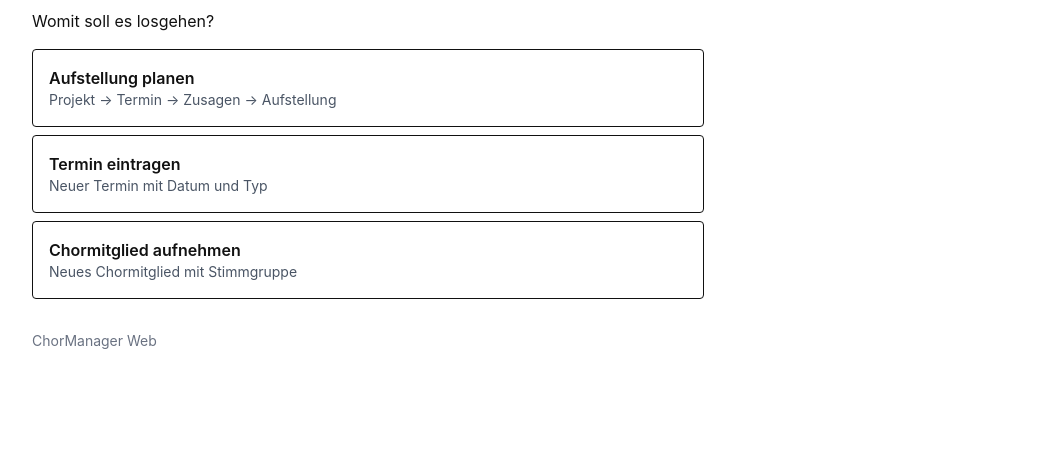
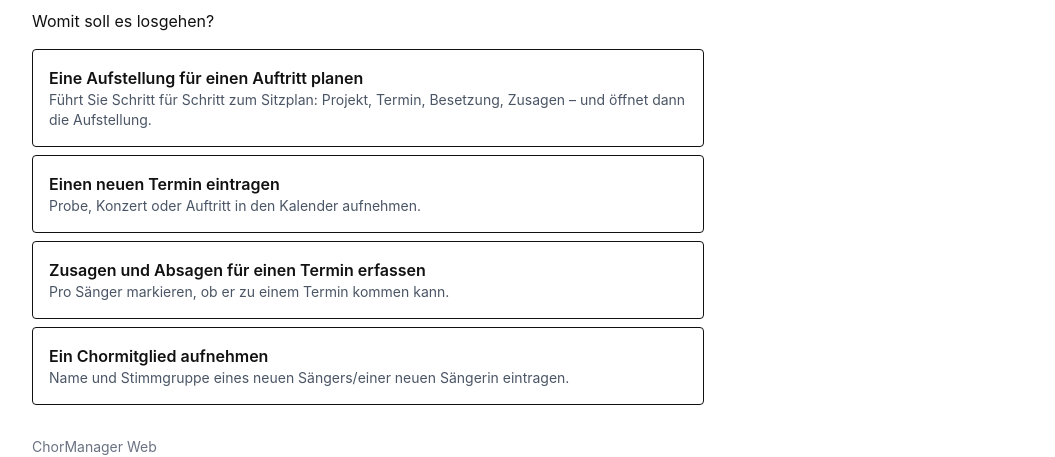
Before and after one commit to asb-42/chormanager, a React (Vite) app in the folder frontend/: page / in a window 1280 px wide. Shown: the part 250-707 px from the top of the page, without its empty margins (112-1167 px from the left). Built offline with nearby package versions, Linux system fonts and the light colour scheme; no server answers.

Commit message:
Vierter Wizard (Zusagen) + Qt-Originaltexte (TDD)
- WizardFlow 'availability': Terminwahl -> Hinweis (Qt-Wortlaut) ->
  aktiver Termin + Sprung in die Matrix; Events-Query dafuer offen
- Startseite + Auswahl mit allen 4 Qt-Titeln/Subtitles
- Tests: 95 gruen, Build gruen (Exits geprueft)

```diff
--- a/frontend/src/App.tsx
+++ b/frontend/src/App.tsx
@@ -39,18 +39,23 @@ function HomePage() {
   const cards = [
     {
       to: '/wizard/formation',
-      title: 'Aufstellung planen',
-      text: 'Projekt → Termin → Zusagen → Aufstellung',
+      title: 'Eine Aufstellung für einen Auftritt planen',
+      text: 'Führt Sie Schritt für Schritt zum Sitzplan: Projekt, Termin, Besetzung, Zusagen – und öffnet dann die Aufstellung.',
     },
     {
       to: '/wizard/event',
-      title: 'Termin eintragen',
-      text: 'Neuer Termin mit Datum und Typ',
+      title: 'Einen neuen Termin eintragen',
+      text: 'Probe, Konzert oder Auftritt in den Kalender aufnehmen.',
+    },
+    {
+      to: '/wizard/availability',
+      title: 'Zusagen und Absagen für einen Termin erfassen',
+      text: 'Pro Sänger markieren, ob er zu einem Termin kommen kann.',
     },
     {
       to: '/wizard/singer',
-      title: 'Chormitglied aufnehmen',
-      text: 'Neues Chormitglied mit Stimmgruppe',
+      title: 'Ein Chormitglied aufnehmen',
+      text: 'Name und Stimmgruppe eines neuen Sängers/einer neuen Sängerin eintragen.',
     },
   ]
   return (
--- a/frontend/src/pages/WizardPage.tsx
+++ b/frontend/src/pages/WizardPage.tsx
@@ -1,6 +1,6 @@
 import { useState } from 'react'
 import { useMutation, useQuery } from '@tanstack/react-query'
-import { Link, useParams } from 'react-router-dom'
+import { Link, useNavigate, useParams } from 'react-router-dom'
 import {
   createEvent,
   createFormation,
@@ -15,9 +15,9 @@ import SingerDialog from '../components/SingerDialog'
 import { useActive } from '../active/active'
 import { Button, PageHeader } from '../components/ui'
 
-type Workflow = 'formation' | 'event' | 'singer' | null
+type Workflow = 'formation' | 'event' | 'singer' | 'availability' | null
 
-const FLOWS: Exclude<Workflow, null>[] = ['formation', 'event', 'singer']
+const FLOWS: Exclude<Workflow, null>[] = ['formation', 'event', 'singer', 'availability']
 
 function initialWorkflow(flow: string | undefined): Workflow {
   return (FLOWS as string[]).includes(flow ?? '')
@@ -34,6 +34,7 @@ const cardClass =
 export default function WizardPage() {
   const params = useParams<{ flow?: string }>()
   const active = useActive()
+  const navigate = useNavigate()
   const [workflow, setWorkflow] = useState<Workflow>(() =>
     initialWorkflow(params.flow),
   )
@@ -51,7 +52,8 @@ export default function WizardPage() {
   const { data: events = [] } = useQuery({
     queryKey: ['events', projectId, '', ''],
     queryFn: () => fetchEvents({ project_id: projectId || undefined }),
-    enabled: workflow === 'formation' && step >= 2,
+    enabled:
+      (workflow === 'formation' && step >= 2) || workflow === 'availability',
   })
   const { data: voiceGroups = [] } = useQuery({
     queryKey: ['voice-groups'],
@@ -103,21 +105,28 @@ export default function WizardPage() {
             onClick={() => start('formation')}
             className={cardClass}
           >
-            Aufstellung planen
+            Eine Aufstellung für einen Auftritt planen
           </button>
           <button
             type="button"
             onClick={() => start('event')}
             className={cardClass}
           >
-            Termin eintragen
+            Einen neuen Termin eintragen
+          </button>
+          <button
+            type="button"
+            onClick={() => start('availability')}
+            className={cardClass}
+          >
+            Zusagen und Absagen für einen Termin erfassen
           </button>
           <button
             type="button"
             onClick={() => start('singer')}
             className={cardClass}
           >
-            Chormitglied aufnehmen
+            Ein Chormitglied aufnehmen
           </button>
         </div>
       </section>
@@ -173,12 +182,83 @@ export default function WizardPage() {
               onCreate={() => createFormationMutation.mutate()}
             />
           )}
+          {workflow === 'availability' && (
+            <AvailabilityFlow
+              step={step}
+              setStep={setStep}
+              eventId={eventId}
+              setEventId={setEventId}
+              events={events}
+              onOpen={() => {
+                active.setEvent(eventId)
+                navigate('/availability')
+              }}
+            />
+          )}
           <Button className="mt-4" onClick={reset}>
             Abbrechen
           </Button>
         </div>
       )}
     </section>
+  )
+}
+
+function AvailabilityFlow(props: {
+  step: number
+  setStep: (step: number) => void
+  eventId: string
+  setEventId: (id: string) => void
+  events: { id: string; name: string }[]
+  onOpen: () => void
+}) {
+  const { step, setStep, eventId, setEventId, events, onOpen } = props
+  return (
+    <div className="mt-4 max-w-md">
+      <p className="text-sm text-gray-600">Schritt {step} von 2</p>
+      {step === 1 && (
+        <label className="mt-2 block text-sm font-medium">
+          Termin
+          <select
+            value={eventId}
+            onChange={(event) => setEventId(event.target.value)}
+            className="ml-2 rounded border border-gray-300 px-2 py-1 dark:border-gray-600 dark:bg-gray-800"
+          >
+            <option value="">–</option>
+            {events.map((event) => (
+              <option key={event.id} value={event.id}>
+                {event.name}
+              </option>
+            ))}
+          </select>
+        </label>
+      )}
+      {step === 2 && (
+        <p className="mt-2">
+          Markieren Sie pro Sänger, ob er beim Termin dabei ist.
+          Mindestens eine Zusage ist nötig.
+        </p>
+      )}
+      <div className="mt-3 flex gap-2">
+        {step > 1 && (
+          <Button onClick={() => setStep(step - 1)}>Zurück</Button>
+        )}
+        {step === 1 && (
+          <Button
+            variant="primary"
+            onClick={() => setStep(2)}
+            disabled={!eventId}
+          >
+            Weiter
+          </Button>
+        )}
+        {step === 2 && (
+          <Button variant="primary" onClick={onOpen}>
+            Verfügbarkeit öffnen
+          </Button>
+        )}
+      </div>
+    </div>
   )
 }
 
```
Also changed, not shown: 2 other files (tests, documents, lock files or other folders).
